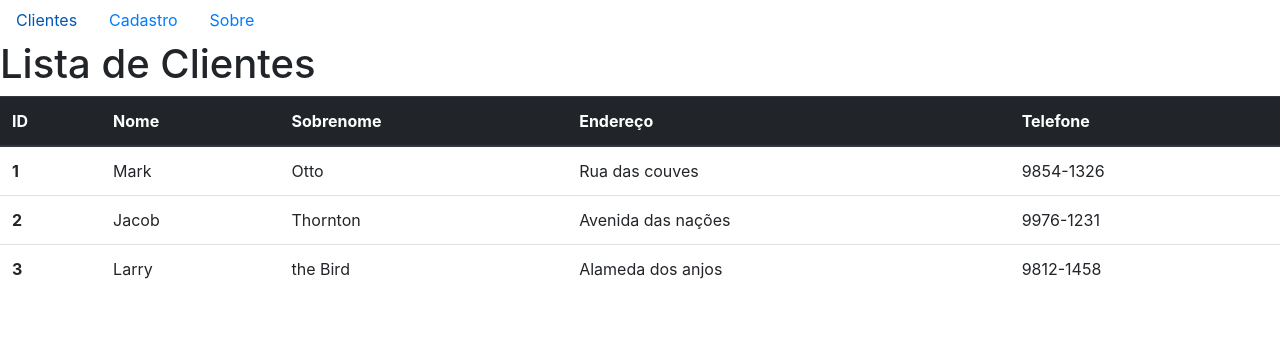
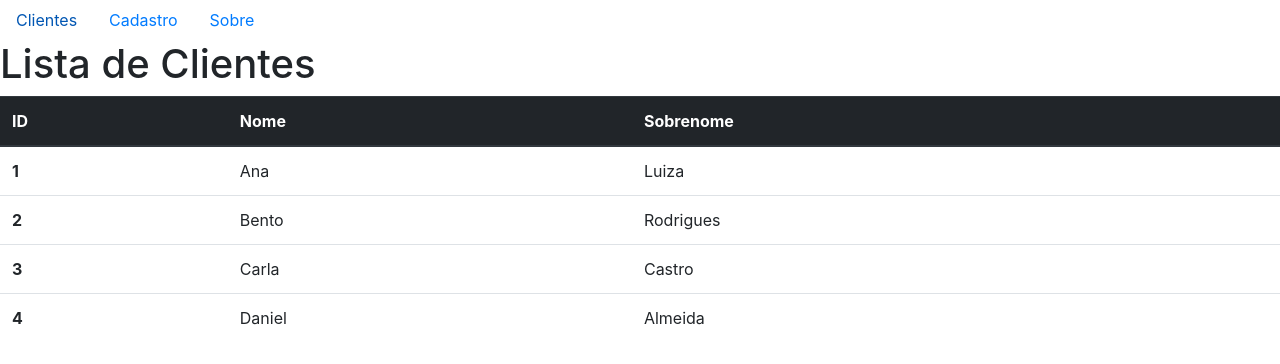
Before and after one commit to JosueJs99/consumersdata, a Flask app: page /clientes in a window 1280 px wide. Shown: the top 364 px of the page. Run offline with Flask 3, Linux system fonts and the light colour scheme; data comes from the database, SQL or seed files in the repository; both versions use the stored data as it was after the commit; some libraries are stand-ins or nearby versions.

Commit message:
Alterações no acesso ao banco de dados.

```diff
--- a/app.py
+++ b/app.py
@@ -1,56 +1,29 @@
+import sqlite3
 from flask import Flask, render_template
-import os, datetime
-import sqlite3
-from flask_sqlalchemy import SQLAlchemy
-from sqlalchemy.engine import cursor
-from sqlalchemy.orm import backref
-from sqlalchemy import ForeignKey
-from sqlalchemy.orm import relationship
-from werkzeug.exceptions import abort
 
-project_dir = os.path.dirname(os.path.abspath(__file__))
-database_file = "sqlite:///{}".format(os.path.join(project_dir, "database.db"))
+app = Flask(__name__)
 
+def get_db_connection():
+    conn = sqlite3.connect('database.db')
+    conn.row_factory = sqlite3.Row
+    return conn
 
-app = Flask('__name__')
-app.debug = True
-app.config['SECRET_KEY'] ='your secret key'
-app.config["SQLALCHEMY_DATABASE_URI"] = database_file
-db = SQLAlchemy(app)
-
-#Tablelas de Banco de Dados
-
-class Cliente(db.Model):
-    id = db.Column(db.Integer, primary_key=True)
-    nome = db.Column(db.String(30), nullable=False)
-    sobrenome = db.Column(db.String(30), nullable=False)
-
-class Endereco(db.Model):
-    id = db.Column(db.Integer, primary_key=True)
-    clienteid = db.Column(db.Integer, db.ForeignKey('Cliente.id'))
-    #cliente = db.relationship("NOME", backref=backref("nome", uselist=False))
-    rua = db.Column(db.String(150), nullable=False)
-    numero = db.Column(db.String(20))
-    bairro = db.Column(db.String(50))
-    complemento = db.Column(db.String(150))
-
-class Telefone(db.Model):
-    id = db.Column(db.Integer, primary_key=True)
-    tipo = db.Column(db.String(3), nullable=False)
-    numero = db.Column(db.String(15), nullable=False)
-    clienteid = db.Column(db.Integer, db.ForeignKey('Cliente.id'))
-    #cliente = db.relationship("NOME", backref=backref("nome", uselist=False))
 
 #Rotas
 
 @app.route('/')
 def index():
-    clientesf = Cliente.query.all()
-    return render_template('index.html', clientesf=clientesf)
+    conn = get_db_connection()
+    cliente = conn.execute('SELECT * FROM cliente').fetchall()
+    conn.close()
+    return render_template('index.html', cliente=cliente)
 
 @app.route('/clientes')
 def clientes():
-    return render_template('clientes.html',)
+    conn = get_db_connection()
+    cliente = conn.execute('SELECT * FROM cliente').fetchall()
+    conn.close()
+    return render_template('clientes.html', cliente=cliente)
 
 @app.route('/cadastro')
 def cadastro():
--- a/schema.sql
+++ b/schema.sql
@@ -1,7 +1,9 @@
 DROP TABLE IF EXISTS cliente;
+DROP TABLE IF EXISTS endereco;
+DROP TABLE IF EXISTS telefone;
 
 CREATE TABLE cliente(
-	id INT PRIMARY KEY,
+	id INTEGER PRIMARY KEY AUTOINCREMENT,
 	nome TEXT(30) NOT NULL,
 	sobrenome TEXT(30) NOT NULL
 );
--- a/templates/base.html
+++ b/templates/base.html
@@ -22,7 +22,7 @@
                 <a class="nav-link" href="{{url_for('sobre')}}">Sobre</a>
             </li>
         </ul>
-        <div class="conteiner">
+        <div class="content">
             {% block content %} {% endblock %}
         </div>
     <!-- JavaScript (Opcional) -->
--- a/templates/clientes.html
+++ b/templates/clientes.html
@@ -8,32 +8,16 @@
           <th scope="col">ID</th>
           <th scope="col">Nome</th>
           <th scope="col">Sobrenome</th>
-          <th scope="col">Endereço</th>
-          <th scope="col">Telefone</th>
         </tr>
       </thead>
       <tbody>
-        <tr>
-          <th scope="row">1</th>
-          <td>Mark</td>
-          <td>Otto</td>
-          <td>Rua das couves</td>
-          <td>9854-1326</td>
-        </tr>
-        <tr>
-          <th scope="row">2</th>
-          <td>Jacob</td>
-          <td>Thornton</td>
-          <td>Avenida das nações</td>
-          <td>9976-1231</td>
-        </tr>
-        <tr>
-          <th scope="row">3</th>
-          <td>Larry</td>
-          <td>the Bird</td>
-          <td>Alameda dos anjos</td>
-          <td>9812-1458</td>
-        </tr>
+        {% for cliente in cliente %}
+          <tr class='cliente'>
+            <th scope="row">{{ cliente['id'] }}</th>
+            <td>{{ cliente['nome'] }}</td>
+            <td>{{ cliente['sobrenome'] }}</td>
+          </tr>
+        {% endfor %}
       </tbody>
     </table>
 {% endblock %}
```
Also changed, not shown: templates/index.html (+6 -6 lines), database.db.
